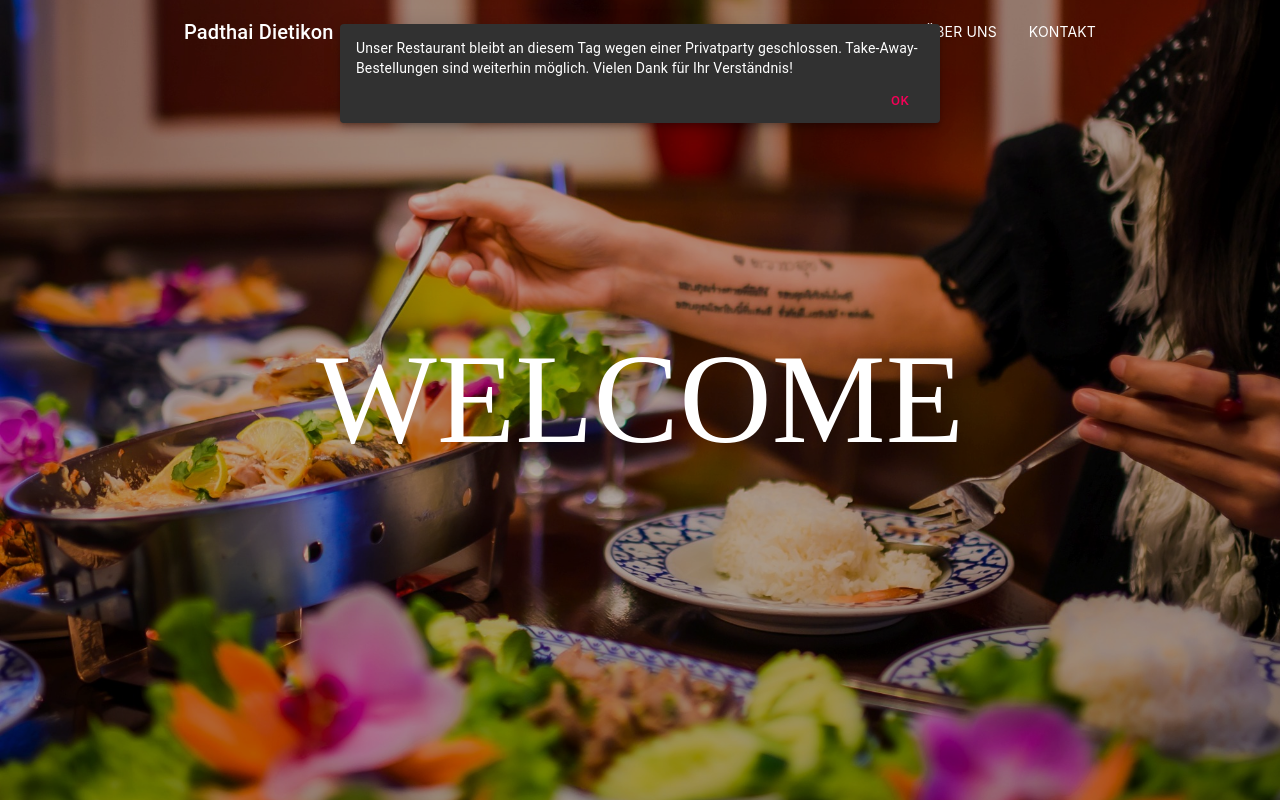
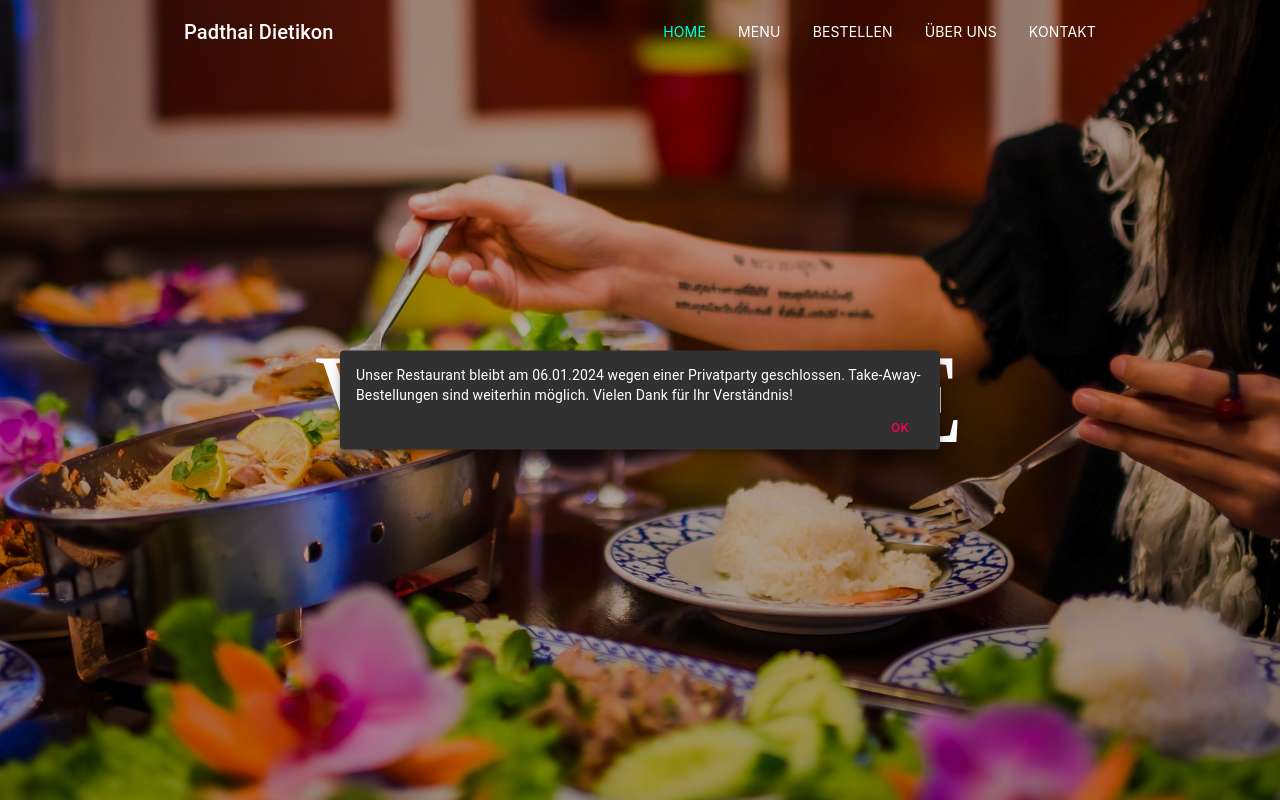
Before and after one commit to zeduJack/ptd, a Next.js app: page / in a window 1280 px wide. Shown: the top 800 px of the page. Built offline with nearby package versions, Linux system fonts and the light colour scheme; a web font is replaced by a local one.

Commit message:
Improve text

```diff
--- a/components/temporary-banner.tsx
+++ b/components/temporary-banner.tsx
@@ -1,41 +1,37 @@
 import React, { useState, useEffect } from 'react';
 import Snackbar from '@material-ui/core/Snackbar';
 import Button from '@material-ui/core/Button';
-import { makeStyles, Theme } from '@material-ui/core/styles';
+import { makeStyles } from '@material-ui/core/styles';
 
-const useStyles = makeStyles((theme: Theme) => ({
-    snackbarContainer: {
+const useStyles = makeStyles(() => ({
+    snackbar: {
+        top: '50%',
+        left: '50%',
+        transform: 'translate(-50%, -50%)',
         position: 'fixed',
-        top: 0,
-        left: 0,
-        right: 0,
-        bottom: 0,
-        display: 'flex',
-        justifyContent: 'center',
-        alignItems: 'center',
-        zIndex: 1400, // Ensure it's above most other elements
-    },
-    snackbar: {
-        [theme.breakpoints.up('sm')]: {
         minWidth: '300px',
         maxWidth: '600px',
-        },
-        [theme.breakpoints.down('xs')]: {
         width: '80%',
-        },
     },
 }));
 
 const TemporaryBanner: React.FC = () => {
     const classes = useStyles();
     const [open, setOpen] = useState(false);
+    const [message, setMessage] = useState('');
 
     useEffect(() => {
         const currentDate = new Date();
-        const endDate = new Date('2024-01-06');
+        const eventDate = new Date('2024-01-06');
+        const isEventDay = currentDate.toDateString() === eventDate.toDateString();
 
-        if (currentDate < endDate) {
+        if (currentDate <= eventDate) {
             setOpen(true);
+            setMessage(
+                isEventDay
+                    ? 'Unser Restaurant bleibt heute wegen einer Privatparty geschlossen. Take-Away-Bestellungen sind weiterhin möglich. Vielen Dank für Ihr Verständnis!'
+                    : 'Unser Restaurant bleibt am 06.01.2024 wegen einer Privatparty geschlossen. Take-Away-Bestellungen sind weiterhin möglich. Vielen Dank für Ihr Verständnis!'
+            );
         }
     }, []);
 
@@ -44,24 +40,18 @@ const TemporaryBanner: React.FC = () => {
     };
 
     return (
-        <div className={classes.snackbarContainer} style={{ display: open ? 'flex' : 'none' }}>
         <Snackbar
             anchorOrigin={{ vertical: 'top', horizontal: 'center' }}
             open={open}
             onClose={handleClose}
-                message="Unser Restaurant bleibt an diesem Tag wegen einer Privatparty geschlossen. Take-Away-Bestellungen sind weiterhin möglich. Vielen Dank für Ihr Verständnis!"
+            message={message}
             action={
                 <Button color="secondary" size="small" onClick={handleClose}>
                     OK
                 </Button>
             }
-                ContentProps={{
-                    classes: {
-                        root: classes.snackbar,
-                    },
-                }}
+            className={classes.snackbar}
         />
-        </div>
     );
 };
 
```
Lines whose indentation alone changed are shown as unchanged.
